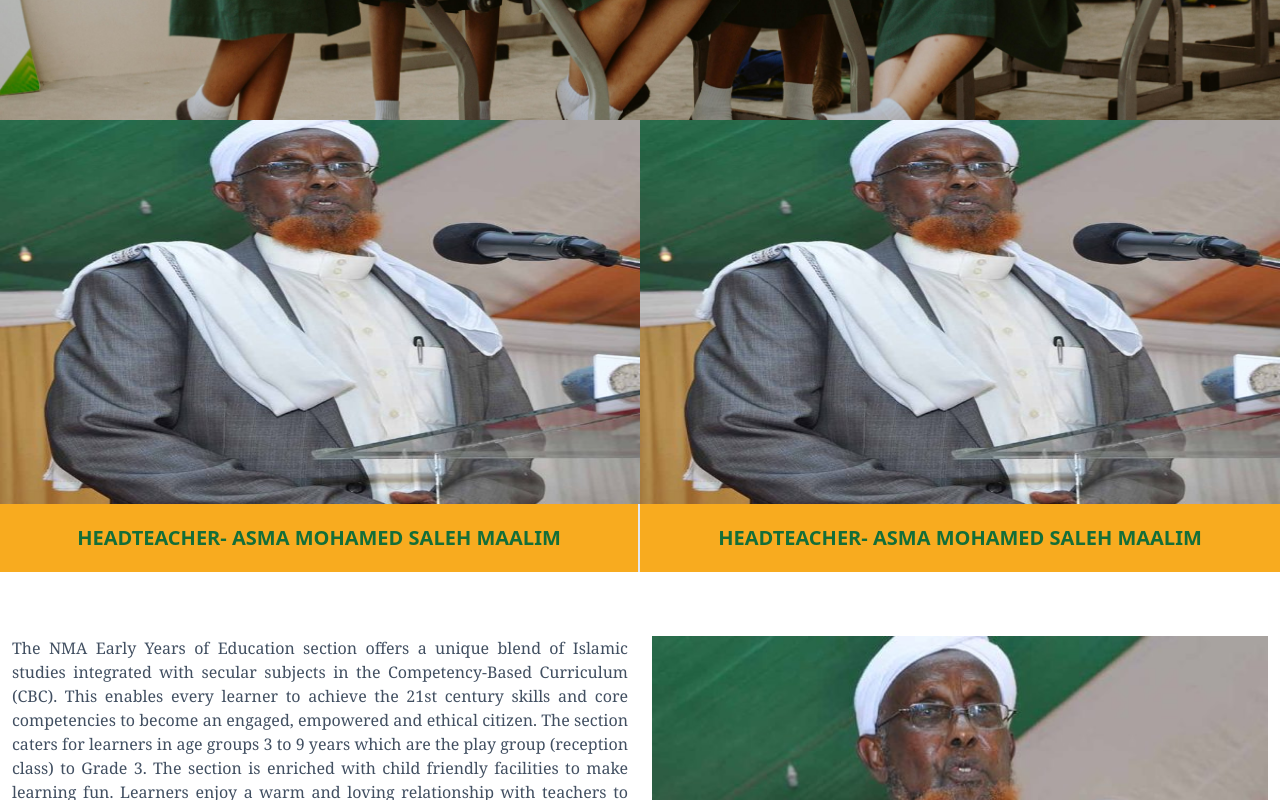
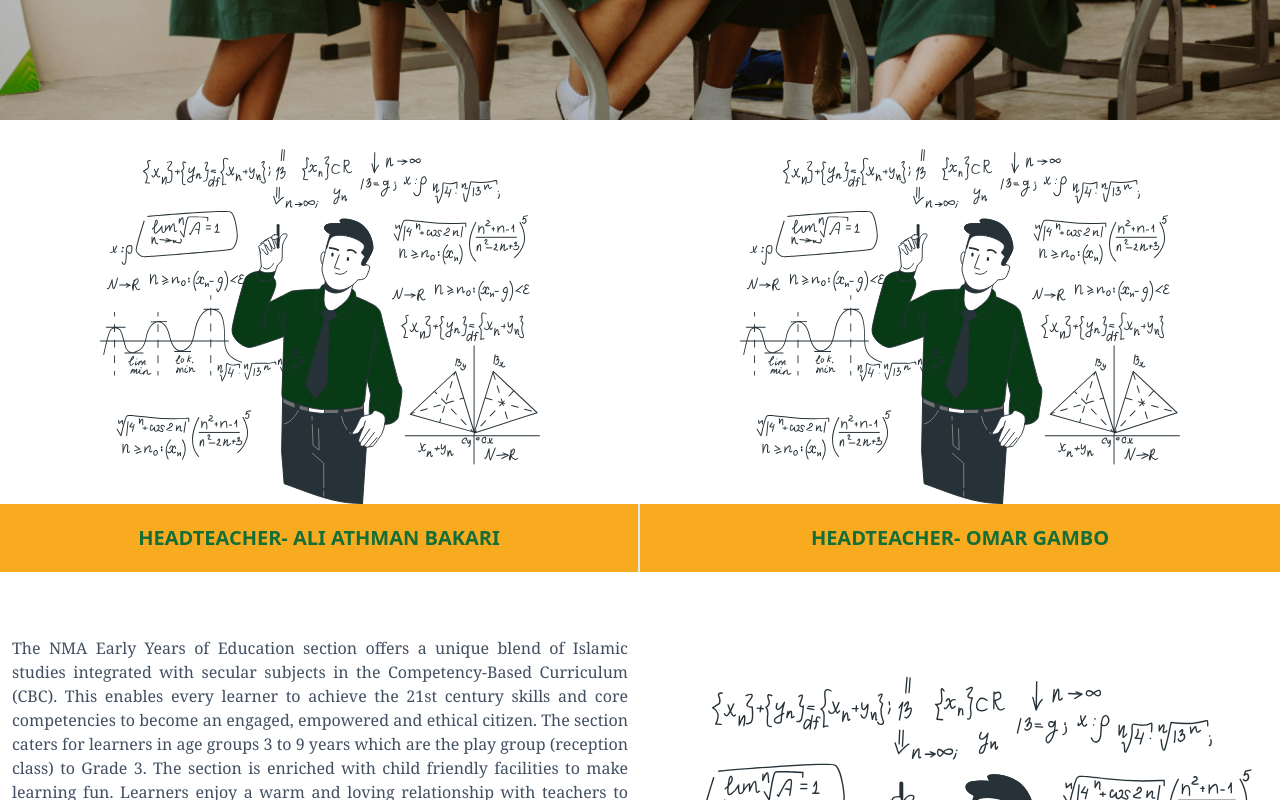
Before and after one commit to AliAthman/Arya-school, a Next.js app: page /Early-Years in a window 1280 px wide. Shown: the part 740-1540 px from the top of the page. Built offline with nearby package versions, Linux system fonts and the light colour scheme.

Commit message:
image errors

```diff
--- a/app/Early-Years/page.jsx
+++ b/app/Early-Years/page.jsx
@@ -28,13 +28,13 @@
             {/* CONTAINER 1 */}
             <div className="md:grid md:grid-cols-2">
                     <div className="w-full">
-                        <Image src="/SCHOOL-MANAGER.jpg" width={320} height={213} className="w-full h-56 md:h-96" alt="headteacher"  />
-                        <p className="bg-[#f8ab1f] items-center flex justify-center w-full text-[#146e38] text-xl font-bold p-5 md:border-r-2 ">HEADTEACHER- ASMA MOHAMED SALEH MAALIM</p>
+                        <Image src="/Mathematics-bro.svg" width={320} height={213} className="w-full h-56 md:h-96" alt="headteacher"  />
+                        <p className="bg-[#f8ab1f] items-center flex justify-center w-full text-[#146e38] text-xl font-bold p-5 md:border-r-2 ">HEADTEACHER- ALI ATHMAN BAKARI</p>
                     </div>
 
                 <div className="w-full">
-                        <Image src="/SCHOOL-MANAGER.jpg" width={320} height={213} className="w-full h-56 md:h-96" alt="headteacher"  />
-                        <p className="bg-[#f8ab1f] items-center flex justify-center w-full md:w-auto text-[#146e38] text-xl font-bold p-5">HEADTEACHER- ASMA MOHAMED SALEH MAALIM</p>
+                        <Image src="/Mathematics-bro.svg" width={320} height={213} className="w-full h-56 md:h-96" alt="headteacher"  />
+                        <p className="bg-[#f8ab1f] items-center flex justify-center w-full md:w-auto text-[#146e38] text-xl font-bold p-5">HEADTEACHER- OMAR GAMBO</p>
                     </div>
 
             </div>
@@ -44,12 +44,12 @@
                 <div>
                     <p className="text-[#414f61] font-serif text-justify">The NMA Early Years of Education section offers a unique blend of Islamic studies integrated with secular subjects in the Competency-Based Curriculum (CBC). This enables every learner to achieve the 21st century skills and core competencies to become an engaged, empowered and ethical citizen. The section caters for learners in age groups 3 to 9 years which are the play group (reception class) to Grade 3. The section is enriched with child friendly facilities to make learning fun. Learners enjoy a warm and loving relationship with teachers to make school a home away from home. Our aim is to develop learners who are creative, independent thinkers, confident and successful Muslim change makers.</p>
                 </div>
-                <Image  src="/SCHOOL-MANAGER.jpg" width={320} height={213} layout="responsive"  className="w-full h-auto" alt="pic" />
+                <Image  src="/Mathematics-bro.svg" width={320} height={213} layout="responsive"  className="w-full h-auto" alt="pic" />
             </div>
              {/* CONTANER 3 */}
             <div className="py-16 px-3 space-y-8 bg-[#ebf2ed] md:grid md:grid-cols-2 md:gap-6 md:space-y-0 ">
                 <div className="space-">
-                    <Image src="/SCHOOL-MANAGER.jpg" width={350} height={213} layout="responsive"  className="w-full h-auto" alt="pic" />
+                    <Image src="/Mathematics-bro.svg" width={350} height={213} layout="responsive"  className="w-full h-auto" alt="pic" />
 
                 </div>
                 <div className="space-y-4">
@@ -65,7 +65,7 @@
                 <p className="bg-[#f8ab1f] items-center flex justify-center w-1/2 text-[#146e38] text-xl font-bold py-4 pr-12 pl-2 rounded-r-3xl">Academics</p>
                     <p className="text-[#414f61] font-serif text-justify">The NMA Early Years of Education section offers a unique blend of Islamic studies integrated with secular subjects in the Competency-Based Curriculum (CBC). This enables every learner to achieve the 21st century skills and core competencies to become an engaged, empowered and ethical citizen. The section caters for learners in age groups 3 to 9 years which are the play group (reception class) to Grade 3. The section is enriched with child friendly facilities to make learning fun. Learners enjoy a warm and loving relationship with teachers to make school a home away from home. Our aim is to develop learners who are creative, independent thinkers, confident and successful Muslim change makers.</p>
                 </div>
-                <Image src="/SCHOOL-MANAGER.jpg" width={350} height={213} layout="responsive" className="w-full h-auto" alt="pic" />
+                <Image src="/Mathematics-bro.svg" width={350} height={213} layout="responsive" className="w-full h-auto" alt="pic" />
 
             </div>
             {/* CONTAINER 5 */}
@@ -102,7 +102,7 @@
              {/* CONTANER 6 */}
              <div className="py-16 px-3 space-y-6 md:grid md:grid-cols-2 md:gap-6 md:space-y-0  ">
                 <div className="md:content-center">
-                    <Image src="/SCHOOL-MANAGER.jpg" width={350} height={213} className="w-full h-60" alt="pic" />
+                    <Image src="/Mathematics-bro.svg" width={350} height={213} className="w-full h-60" alt="pic" />
 
                 </div>
                 <div className="space-y-4">
@@ -158,7 +158,7 @@
 
             <div className="pt-8  space-y-8 ">
                 <div className="space-y-5">
-                    <Image src="/SCHOOL-MANAGER.jpg" width={350} height={213} className="w-full h-56" alt="pic" />
+                    <Image src="/Mathematics-bro.svg" width={350} height={213} className="w-full h-56" alt="pic" />
                     <p className="bg-[#f8ab1f] items-center flex justify-center w-1/2 text-[#146e38] text-xl font-bold py-4 pr-12 pl-2 rounded-r-3xl">Meals</p>
                 </div>
                 <div >
@@ -168,7 +168,7 @@
                 </div>
                 <div className="pt-8  space-y-8 ">
                 <div className="space-y-5">
-                    <Image src="/SCHOOL-MANAGER.jpg" width={350} height={213} className="w-full h-56" alt="pic" />
+                    <Image src="/Mathematics-bro.svg" width={350} height={213} className="w-full h-56" alt="pic" />
                     <p className="bg-[#f8ab1f] items-center flex justify-center w-1/2 text-[#146e38] text-xl font-bold py-4  pl-4 rounded-r-3xl">In house Counsellor</p>
                 </div>
                 <div>
@@ -178,7 +178,7 @@
                 </div>
                 <div className="pt-8  space-y-8 ">
                 <div className="space-y-5">
-                    <Image src="/SCHOOL-MANAGER.jpg" width={350} height={213} className="w-full h-56" alt="pic" />
+                    <Image src="/Mathematics-bro.svg" width={350} height={213} className="w-full h-56" alt="pic" />
                     <p className="bg-[#f8ab1f] items-center flex justify-center w-1/2 text-[#146e38] text-xl font-bold py-4 pr-12 pl-2 rounded-r-3xl">First Aid</p>
                 </div>
                 <div>
@@ -188,7 +188,7 @@
                 </div>
                 <div className="pt-8  space-y-8 ">
                 <div className="space-y-5">
-                    <Image src="/SCHOOL-MANAGER.jpg" width={350} height={213} className="w-full h-56" alt="pic" />
+                    <Image src="/Mathematics-bro.svg" width={350} height={213} className="w-full h-56" alt="pic" />
                     <p className="bg-[#f8ab1f] items-center flex justify-center w-1/2 text-[#146e38] text-xl font-bold py-4 pr-12 pl-2 rounded-r-3xl">Peer Talking</p>
                 </div>
                 <div>
@@ -198,7 +198,7 @@
                 </div>
                 <div className="pt-8  space-y-8 ">
                 <div className="space-y-5">
-                    <Image src="/SCHOOL-MANAGER.jpg" width={350} height={213} className="w-full h-56" alt="pic" />
+                    <Image src="/Mathematics-bro.svg" width={350} height={213} className="w-full h-56" alt="pic" />
                     <p className="bg-[#f8ab1f] items-center flex justify-center w-1/2 text-[#146e38] text-xl font-bold py-4  pl-4 rounded-r-3xl">School leadership</p>
                 </div>
                 <div>
@@ -212,18 +212,18 @@
             <div className="flex flex-col px-3">
                 <h1 className=" items-center flex justify-center pb-8  text-[#146e38] text-xl font-bold w-full  text-center">Gallery</h1>
                 <div className="space-y-4 md:grid md:grid-cols-3 md:grid-rows-4 md:space-y-0 md:gap-3">
-                <Image src="/SCHOOL-MANAGER.jpg" width={350} height={213} className="w-full h-56" alt="pic" />
-                <Image src="/SCHOOL-MANAGER.jpg" width={350} height={213} className="w-full h-56" alt="pic" />
-                <Image src="/SCHOOL-MANAGER.jpg" width={350} height={213} className="w-full h-56" alt="pic" />
-                <Image src="/SCHOOL-MANAGER.jpg" width={350} height={213} className="w-full h-56" alt="pic" />
-                <Image src="/SCHOOL-MANAGER.jpg" width={350} height={213} className="w-full h-56" alt="pic" />
-                <Image src="/SCHOOL-MANAGER.jpg" width={350} height={213} className="w-full h-56" alt="pic" />
-                <Image src="/SCHOOL-MANAGER.jpg" width={350} height={213} className="w-full h-56" alt="pic" />
-                    <Image src="/SCHOOL-MANAGER.jpg" width={350} height={213} className="w-full h-56" alt="pic" />
-                    <Image src="/SCHOOL-MANAGER.jpg" width={350} height={213} className="w-full h-56" alt="pic" />
-                    <Image src="/SCHOOL-MANAGER.jpg" width={350} height={213} className="w-full h-56" alt="pic" />
-                    <Image src="/SCHOOL-MANAGER.jpg" width={350} height={213} className="w-full h-56" alt="pic" />
-                    <Image src="/SCHOOL-MANAGER.jpg" width={350} height={213} className="w-full h-56" alt="pic" />
+                <Image src="/Mathematics-bro.svg" width={350} height={213} className="w-full h-56" alt="pic" />
+                <Image src="/Mathematics-bro.svg" width={350} height={213} className="w-full h-56" alt="pic" />
+                <Image src="/Mathematics-bro.svg" width={350} height={213} className="w-full h-56" alt="pic" />
+                <Image src="/Mathematics-bro.svg" width={350} height={213} className="w-full h-56" alt="pic" />
+                <Image src="/Mathematics-bro.svg" width={350} height={213} className="w-full h-56" alt="pic" />
+                <Image src="/Mathematics-bro.svg" width={350} height={213} className="w-full h-56" alt="pic" />
+                <Image src="/Mathematics-bro.svg" width={350} height={213} className="w-full h-56" alt="pic" />
+                    <Image src="/Mathematics-bro.svg" width={350} height={213} className="w-full h-56" alt="pic" />
+                    <Image src="/Mathematics-bro.svg" width={350} height={213} className="w-full h-56" alt="pic" />
+                    <Image src="/Mathematics-bro.svg" width={350} height={213} className="w-full h-56" alt="pic" />
+                    <Image src="/Mathematics-bro.svg" width={350} height={213} className="w-full h-56" alt="pic" />
+                    <Image src="/Mathematics-bro.svg" width={350} height={213} className="w-full h-56" alt="pic" />
                     </div>
             </div>
             {/* FAQ */}
```
